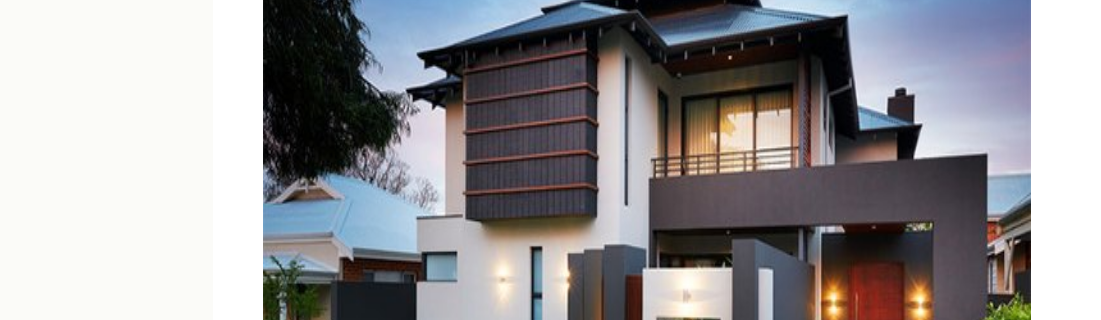
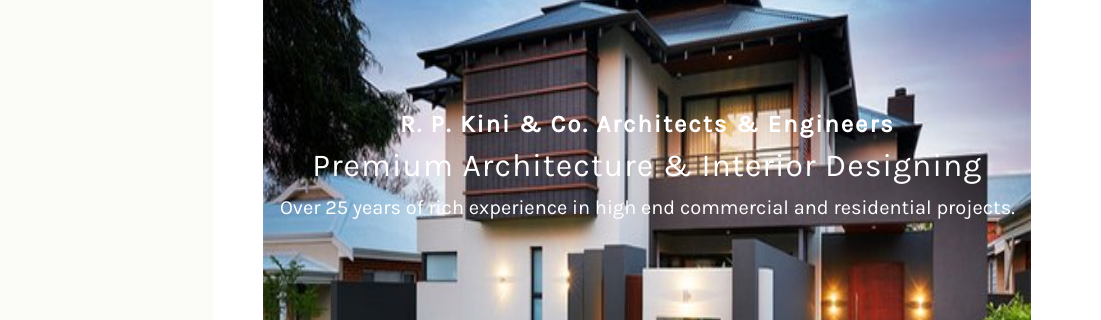
Before and after one commit to JadhavMehul/PR-Keni, a plain HTML site: page index.html in a window 1280 px wide. Shown: the part 272-592 px from the top of the page, 0-1101 px from the left. Drawn offline with nearby package versions, Linux system fonts and the light colour scheme.

Commit message:
new update

```diff
--- a/css/styles.css
+++ b/css/styles.css
@@ -27,6 +27,10 @@
     width: 60vw;
 }
 
+.image_view {
+    position: relative;
+}
+
 
 .scrollmenu::-webkit-scrollbar {
     display: none;
@@ -41,7 +45,34 @@ div.scrollmenu .image_view {
     color: white;
 }
 
+.home_text {
+    width: inherit;
+    text-align: center;
+    position: absolute;
+    top: 50%;
+    left: 50%;
+    transform: translate(-50%, -50%);
+    color: white;
+}
 
+.home_text > h4 {
+    font-weight: 700;
+    text-shadow: none;
+    font-family: "Karla";
+    letter-spacing: 2px;
+}
+
+.home_text > h2 {
+    text-shadow: none;
+    letter-spacing: 1px;
+    font-family: "Karla";
+}
+
+.home_text > p {
+    font-size: 20px;
+    text-shadow: none;
+    font-family: "Karla";
+}
 /* aboute page */
 
 .about_page h1 {
--- a/index.html
+++ b/index.html
@@ -71,30 +71,71 @@
         </div>
 
         <div class="col-md-10">
+
             <div class="scrollmenu" id="scroll_menu">
                 <div class="image_view">
                     <img src="./media/images/8.jpg" alt="">
+                    <div class="home_text">
+                        <h4>R. P. Kini & Co. Architects & Engineers</h4>
+                        <h2>Premium Architecture & Interior Designing</h2>
+                        <p>Over 25 years of rich experience in high end commercial and residential projects.</p>
+                    </div>
                 </div>
                 <div class="image_view">
                     <img src="./media/images/2.jpg" alt="">
+                    <div class="home_text">
+                        <h4>R. P. Kini & Co. Architects & Engineers</h4>
+                        <h2>Premium Architecture & Interior Designing</h2>
+                        <p>Over 25 years of rich experience in high end commercial and residential projects.</p>
+                    </div>
                 </div>
                 <div class="image_view">
                     <img src="./media/images/3.jpeg" alt="">
+                    <div class="home_text">
+                        <h4>R. P. Kini & Co. Architects & Engineers</h4>
+                        <h2>Premium Architecture & Interior Designing</h2>
+                        <p>Over 25 years of rich experience in high end commercial and residential projects.</p>
+                    </div>
                 </div>
                 <div class="image_view">
                     <img src="./media/images/4.jpg" alt="">
+                    <div class="home_text">
+                        <h4>R. P. Kini & Co. Architects & Engineers</h4>
+                        <h2>Premium Architecture & Interior Designing</h2>
+                        <p>Over 25 years of rich experience in high end commercial and residential projects.</p>
+                    </div>
                 </div>
                 <div class="image_view">
                     <img src="./media/images/5.jpg" alt="">
+                    <div class="home_text">
+                        <h4>R. P. Kini & Co. Architects & Engineers</h4>
+                        <h2>Premium Architecture & Interior Designing</h2>
+                        <p>Over 25 years of rich experience in high end commercial and residential projects.</p>
+                    </div>
                 </div>
                 <div class="image_view">
                     <img src="./media/images/6.jpg" alt="">
+                    <div class="home_text">
+                        <h4>R. P. Kini & Co. Architects & Engineers</h4>
+                        <h2>Premium Architecture & Interior Designing</h2>
+                        <p>Over 25 years of rich experience in high end commercial and residential projects.</p>
+                    </div>
                 </div>
                 <div class="image_view">
                     <img src="./media/images/7.jpg" alt="">
+                    <div class="home_text">
+                        <h4>R. P. Kini & Co. Architects & Engineers</h4>
+                        <h2>Premium Architecture & Interior Designing</h2>
+                        <p>Over 25 years of rich experience in high end commercial and residential projects.</p>
+                    </div>
                 </div>
                 <div class="image_view">
                     <img src="./media/images/1.jpg" alt="">
+                    <div class="home_text">
+                        <h4>R. P. Kini & Co. Architects & Engineers</h4>
+                        <h2>Premium Architecture & Interior Designing</h2>
+                        <p>Over 25 years of rich experience in high end commercial and residential projects.</p>
+                    </div>
                 </div>
             </div>
         </div>
```
Also changed, not shown: pages/about.html (+5 -7 lines), pages/contact.html (+11 -3 lines).
